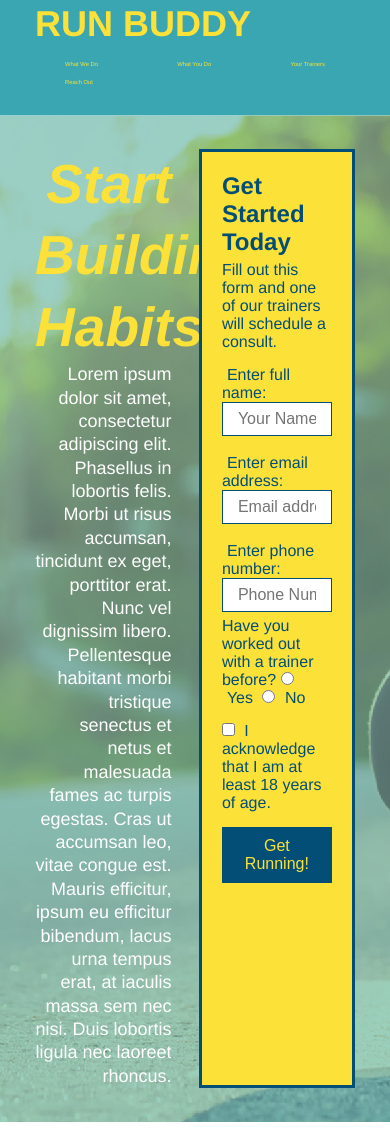
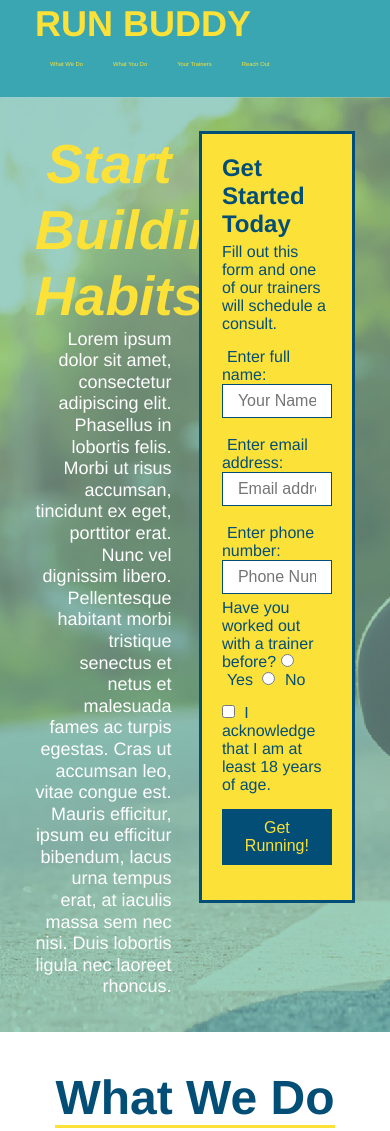
Before and after one commit to itsmeadriana/Run-Buddy, a plain HTML site: page index.html in a window 390 px wide. Shown: the part 17-1148 px from the top of the page. Drawn offline with Linux system fonts and the light colour scheme.

```diff
--- a/assets/css/style.css
+++ b/assets/css/style.css
@@ -38,7 +38,7 @@ header nav ul {
 }
 
 header nav ul li a {
-    margin: 0 30px;
+    padding: 10px 15px;
     font-weight: lighter;
     font-size: 1.5vw;
 }
@@ -83,6 +83,7 @@ section {
     background-image: url("../images/flipped-hero-image.jpeg");
     background-size: cover;
     background-position: center;
+    align-items: flex-start;
 }
 
 .hero-cta {
@@ -91,7 +92,7 @@ section {
     margin: 3.5%;
     color: #fff;
     font-size: 18px;
-    line-height: 1.3;
+    line-height: 1.2;
 }
 
 .hero-cta h2 {
@@ -169,7 +170,7 @@ section {
 }
 
 .section-title {
-    font-size: 55px;
+    font-size: 48px;
     color:#024e76;
     border-bottom: 3px solid;
     /* padding-bottom: 20px; */
@@ -352,3 +353,15 @@ section {
 .flex-row {
     display: flex;
 }
+
+@media screen and (max-width: 980px) {
+
+}
+
+@media screen and (max-width: 768px) {
+
+}
+
+@media screen and (max-width: 575px) {
+
+}
--- a/index.html
+++ b/index.html
@@ -4,6 +4,7 @@
         <meta charset="UTF-8">
         <title>Run Buddy</title>
         <link rel="stylesheet" href="./assets/css/style.css" />
+        <meta name="viewport" content="width=device-width, initial-scale=1.0">
     </head>
     <body>
         <header>
```
Also changed, not shown: privacy-policy.html (+1 -0 lines).
